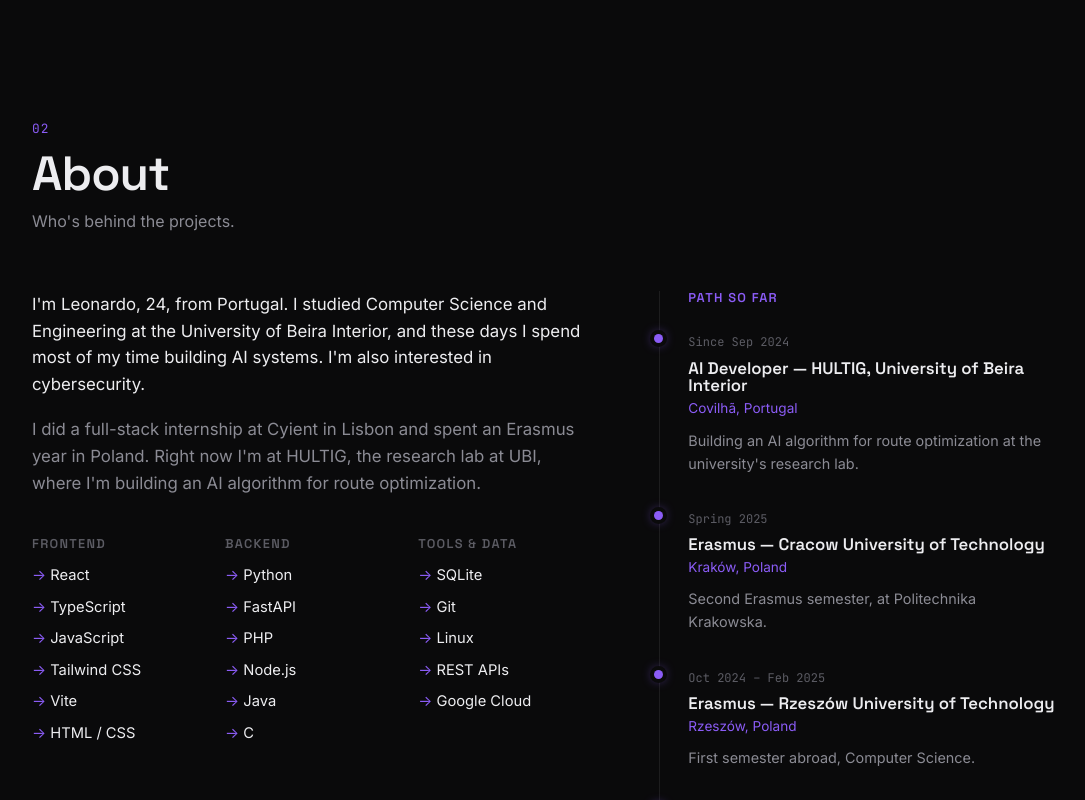
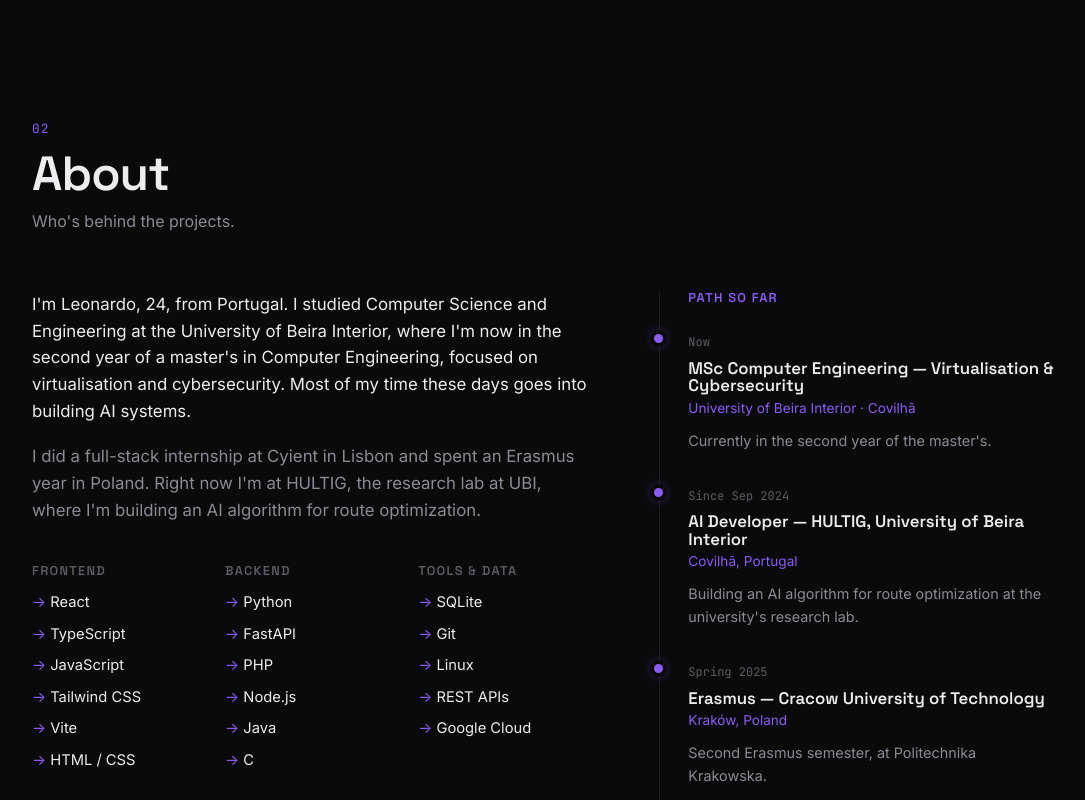
Before and after one commit to Leonardomf02/Portfolio, a React (Vite) app: page / in a window 1280 px wide. Shown: the part 1958-2758 px from the top of the page, without its empty margins (96-1181 px from the left). Built offline with nearby package versions, Linux system fonts and the light colour scheme.

Commit message:
Add current master's (Virtualisation & Cybersecurity) to bio and timeline

```diff
--- a/src/data/content.js
+++ b/src/data/content.js
@@ -7,7 +7,7 @@ export const profile = {
     "Full-stack developer",
     "React · Python · FastAPI",
     "Route-optimization AI @ HULTIG",
-    "CS & Engineering @ UBI",
+    "MSc in Cybersecurity @ UBI",
   ],
   location: "Portugal",
   email: "leonardomfsantos20@gmail.com",
@@ -18,12 +18,18 @@ export const profile = {
 
 export const about = {
   paragraphs: [
-    "I'm Leonardo, 24, from Portugal. I studied Computer Science and Engineering at the University of Beira Interior, and these days I spend most of my time building AI systems. I'm also interested in cybersecurity.",
+    "I'm Leonardo, 24, from Portugal. I studied Computer Science and Engineering at the University of Beira Interior, where I'm now in the second year of a master's in Computer Engineering, focused on virtualisation and cybersecurity. Most of my time these days goes into building AI systems.",
     "I did a full-stack internship at Cyient in Lisbon and spent an Erasmus year in Poland. Right now I'm at HULTIG, the research lab at UBI, where I'm building an AI algorithm for route optimization.",
   ],
 };
 
 export const journey = [
+  {
+    period: "Now",
+    title: "MSc Computer Engineering — Virtualisation & Cybersecurity",
+    place: "University of Beira Interior · Covilhã",
+    note: "Currently in the second year of the master's.",
+  },
   {
     period: "Since Sep 2024",
     title: "AI Developer — HULTIG, University of Beira Interior",
```
